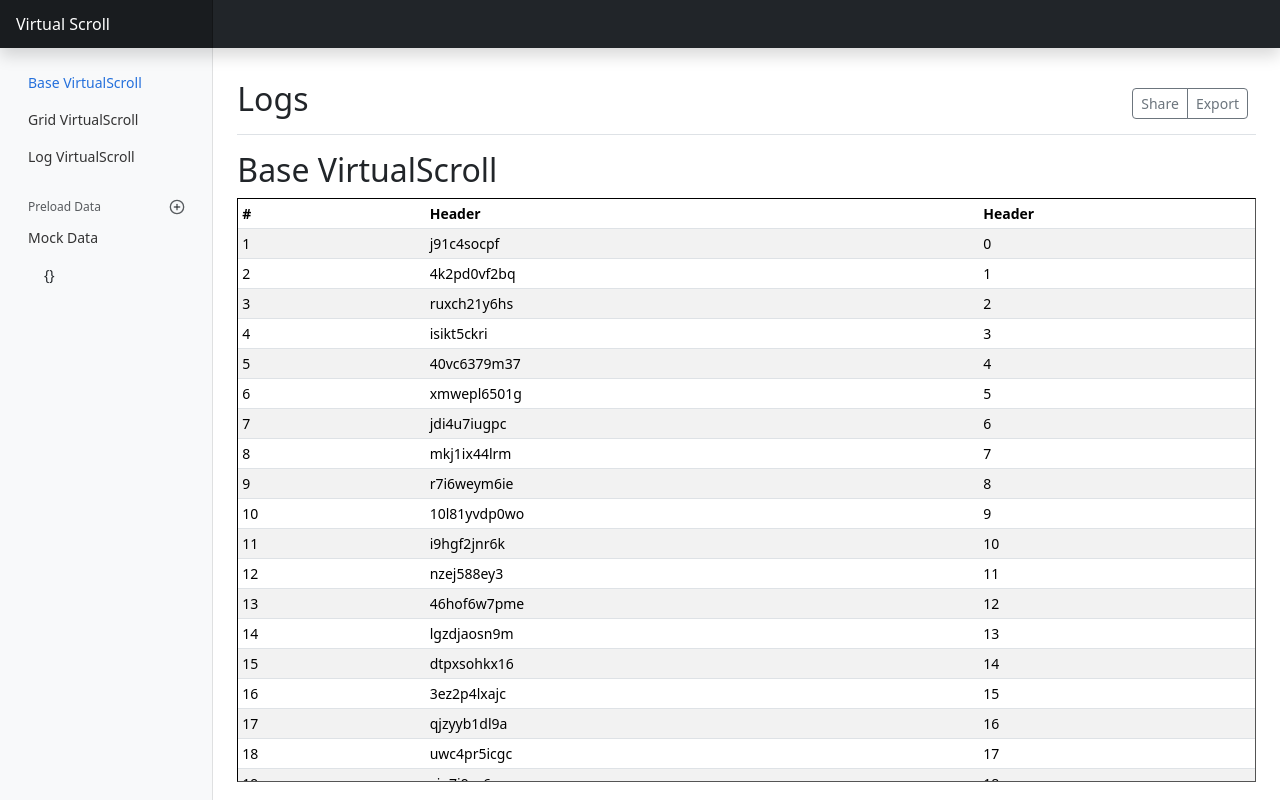
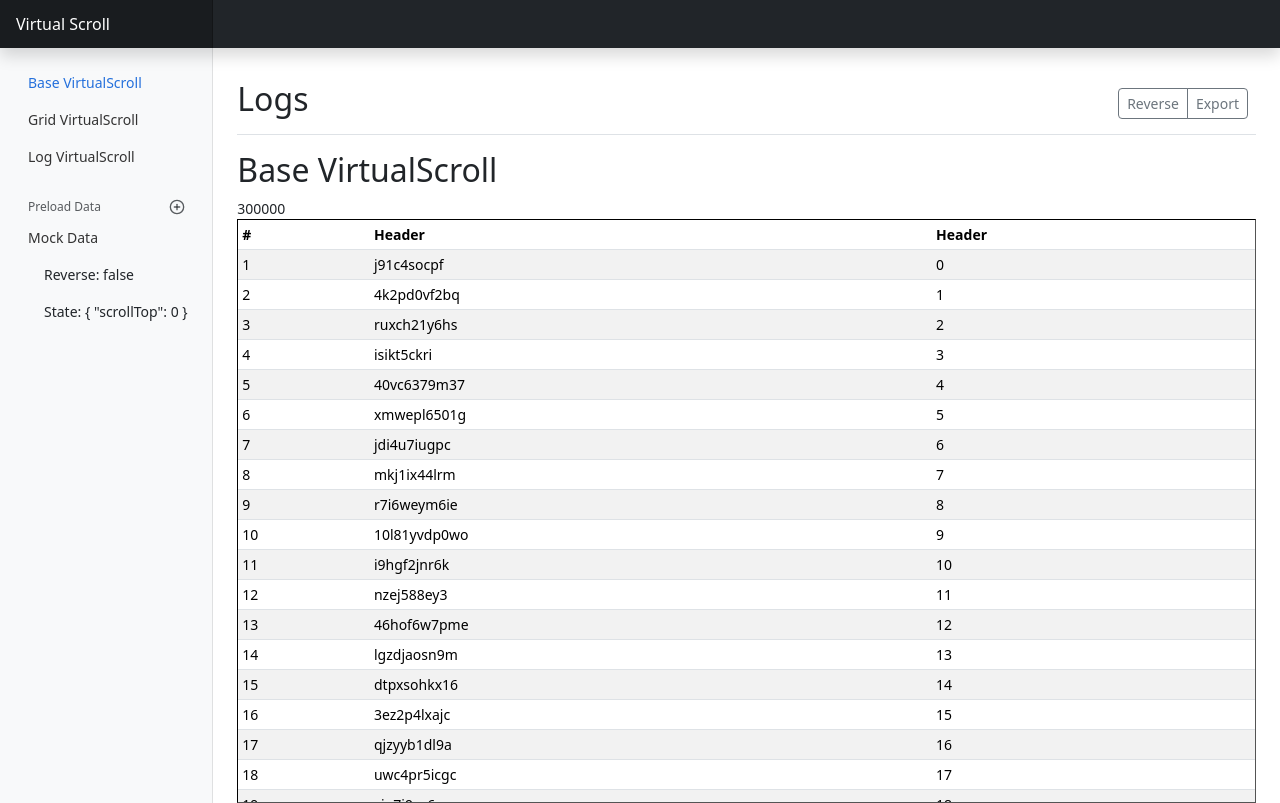
Before and after one commit to TakiMoysha/tm-typescript-book, a Vue app in the folder vscroll/: page / in a window 1280 px wide. Built offline with nearby package versions, Linux system fonts and the light colour scheme.

Commit message:
table head always visible

```diff
--- a/vscroll/src/App.vue
+++ b/vscroll/src/App.vue
@@ -1,6 +1,9 @@
 <script setup lang="ts">
 import VScroll from "@/components/VirtualScroll.vue";
 import { state } from "@/state";
+import { ref } from "vue";
+
+const reverse = ref(false);
 </script>
 
 <template>
@@ -47,7 +50,10 @@ import { state } from "@/state";
               </li>
             </ul>
             <ul>
-              <span>{{ state.debugValue }}</span>
+              <span>Reverse: {{ reverse }}</span>
+            </ul>
+            <ul>
+              <span>State: {{ state.debugValue }}</span>
             </ul>
           </div>
         </nav>
@@ -58,8 +64,8 @@ import { state } from "@/state";
             <h1 class="h2">Logs</h1>
             <div class="btn-toolbar mb-2 mb-md-0">
               <div class="btn-group me-2">
-                <button type="button" class="btn btn-sm btn-outline-secondary">
-                  Share
+                <button type="button" class="btn btn-sm btn-outline-secondary" @click="reverse = !reverse">
+                  Reverse
                 </button>
                 <button type="button" class="btn btn-sm btn-outline-secondary">
                   Export
@@ -68,8 +74,7 @@ import { state } from "@/state";
             </div>
           </div>
 
-          <VScroll title="Base VirtualScroll"></VScroll>
-
+          <VScroll title="Base VirtualScroll" :reverse="reverse"></VScroll>
         </main>
       </div>
     </div>
--- a/vscroll/src/components/VirtualScroll.vue
+++ b/vscroll/src/components/VirtualScroll.vue
@@ -1,39 +1,56 @@
 <script setup lang="ts">
-import { onMounted, ref, computed } from "vue";
-const props = defineProps(["title"]);
+import { state } from "@/state";
+import { onMounted, ref, computed, watch, reactive } from "vue";
+const props = defineProps(["title", "reverse"]);
 
-//state
-import { state } from "@/state";
+// reverse
+watch(
+  () => props.reverse,
+  () => {
+    console.log("REVERSE");
+    data.reverse();
+  },
+);
+
+// simple vscroll consts
+const itemHeight = 30;
+const containerHeight = 1200; // computed from viewport
+const overscan = 5;
 
 // data
 import { loadData } from "@/data";
 const data = loadData();
 // virtual scrolling
 const scrollTop = ref(0);
-const setScrollTop = ref(0);
 const scrollElementRef = ref<HTMLDivElement>(null);
+const totalListHeight = computed(() => itemHeight * data.length);
 
-const computedScrollTop = computed(() => {
-  return scrollTop.value;
+const itemsToRender = computed(() => {
+  const rangeStart = scrollTop.value;
+  const rangeEnd = rangeStart + containerHeight;
+  const _startIndex = Math.floor(rangeStart / itemHeight);
+  const _endIndex = Math.ceil(rangeEnd / itemHeight);
+  let startIndex = _startIndex < 0 ? 0 : _startIndex;
+  // let startIndex = Math.max(_startIndex, 0);
+  let endIndex = _endIndex > data.length - 1 ? data.length - 1 : _endIndex;
+  // let endIndex = Math.min(endIndex, data.length - 1);
+  return data.slice(startIndex, endIndex + 1);
 });
-
-onMounted(() => {
-  window.scrollTo(0, 0);
-});
-(() => {
-  console.log(scrollTop)
-  state.debugValue = {
-    scrollTop: computedScrollTop.value,
-    setScrollTop: setScrollTop.value,
+const handlerScroll = () => {
+  scrollTop.value = scrollElementRef.value?.scrollTop;
+  state.setScrollTop(scrollTop.value);
 };
-})
 </script>
 
 <template>
   <div>
     <h2>{{ props.title }}</h2>
-    <div class="table-responsive-lg" :style="{ height: '73vh', overflow: 'auto', border: '1px inset black' }">
-      <table class="table table-striped table-sm">
+    <span>{{ totalListHeight }}</span>
+    <div class="table-responsive-lg" ref="scrollElementRef" @scroll="handlerScroll"
+      :style="{ height: '73vh', overflow: 'auto', border: '1px inset black' }">
+      <div :style="{ height: totalListHeight + 'px', }">
+
+        <table class="table table-striped table-sm" style="position: sticky; top: 0px;">
           <thead>
             <tr>
               <th scope="col">#</th>
@@ -41,8 +58,8 @@ onMounted(() => {
               <th scope="col">Header</th>
             </tr>
           </thead>
-        <tbody class="">
-          <tr v-for="(item, index) in data" :key="index">
+          <tbody>
+            <tr v-for="(item, index) in itemsToRender" :key="index">
               <td>{{ index + 1 }}</td>
               <td>{{ item.id }}</td>
               <td>{{ item.text }}</td>
@@ -51,4 +68,5 @@ onMounted(() => {
         </table>
       </div>
     </div>
+  </div>
 </template>
--- a/vscroll/src/data.ts
+++ b/vscroll/src/data.ts
@@ -4,7 +4,7 @@ interface ILoadDataOpts {
 }
 export const loadData = (opts: ILoadDataOpts) => {
   const generators = {
-    simple: Array.from({ length: opts?.count || 1_000 }, (_, index) => ({
+    simple: Array.from({ length: opts?.count || 10_000 }, (_, index) => ({
       id: Math.random().toString(36).slice(2),
       text: String(index),
     })),
--- a/vscroll/src/state.ts
+++ b/vscroll/src/state.ts
@@ -1,5 +1,21 @@
-import { reactive } from "vue";
+import { reactive, ref } from "vue";
 
 export const state = reactive({
-  debugValue: {}
+  debugValue: {
+    scrollTop: 0,
+  },
+  setScrollTop: (scrollTop: number) => {
+    state.debugValue.scrollTop = scrollTop;
+  }
 })
+
+export const useState = (value: any) => {
+  const _value = ref(value);
+  const setter = (newValue: any) => {
+    _value = newValue
+  };
+  return [
+    value,
+    setter
+  ]
+}
```
Lines whose indentation alone changed are shown as unchanged.
